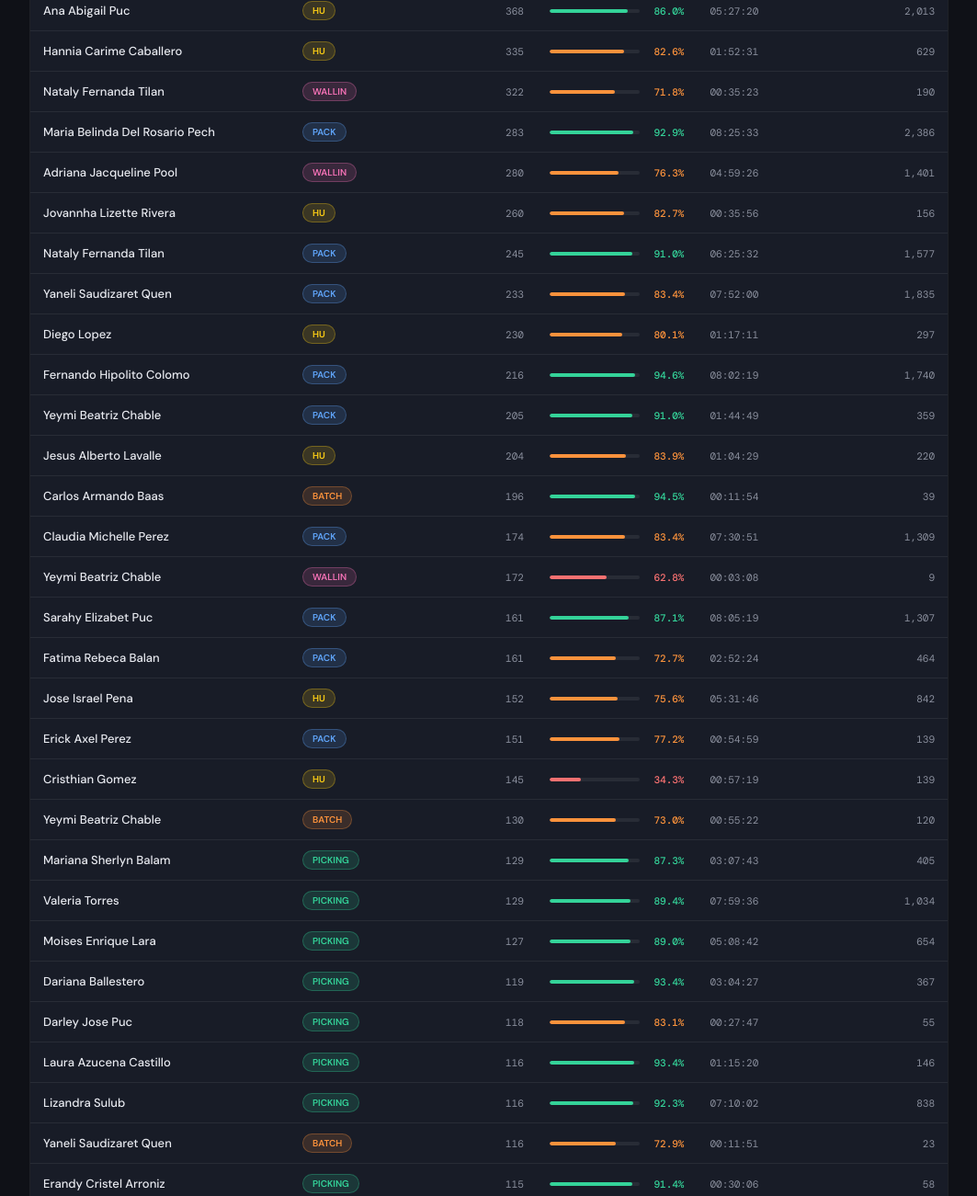
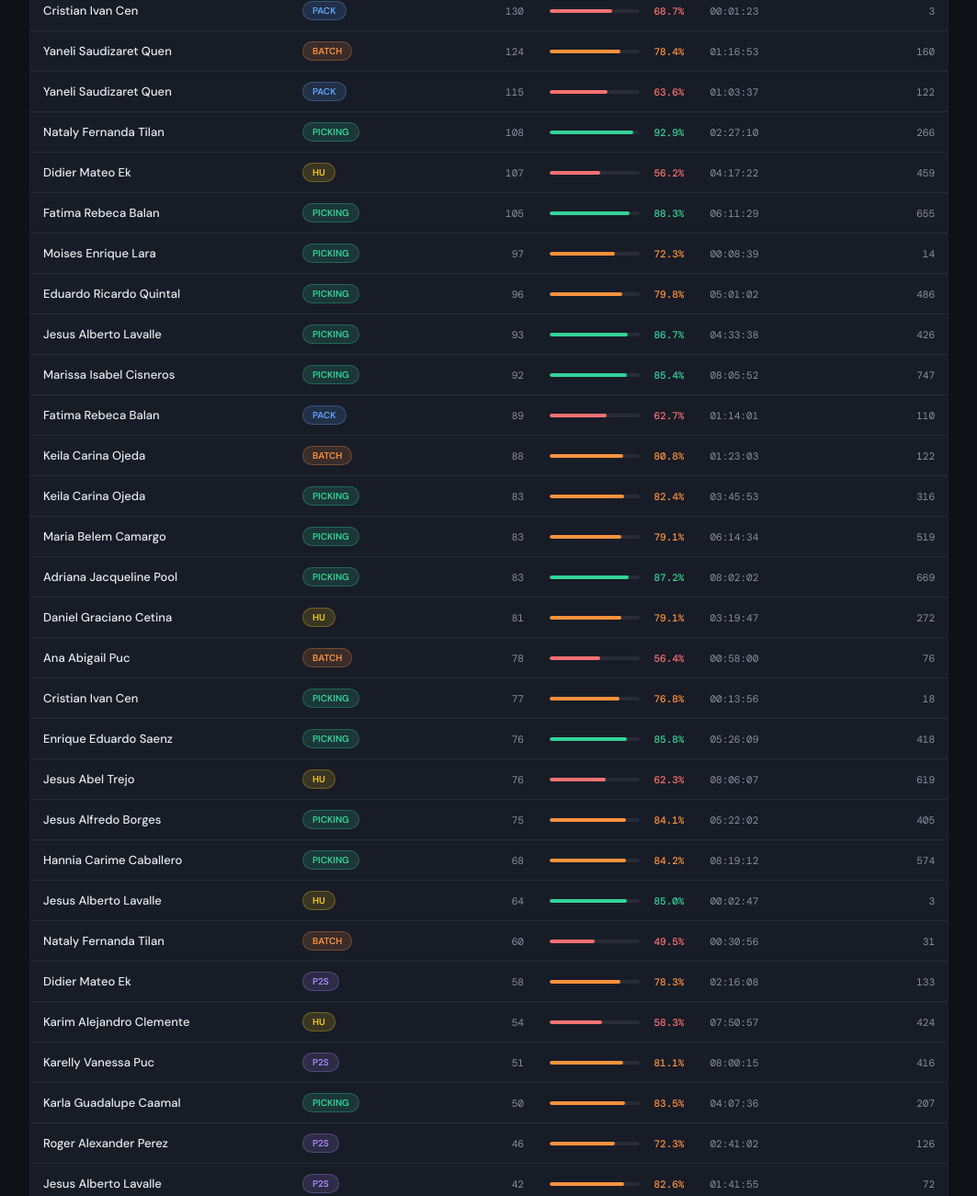
Before and after one commit to rodrigomolgora-ui/Productividad-OPS, a plain HTML site: page index.html in a window 1280 px wide. Shown: the part 920-2221 px from the top of the page at 92% size, without its empty margins (108-1171 px from the left). Drawn offline with nearby package versions, Linux system fonts and the light colour scheme.

Commit message:
Add files via upload

```diff
--- a/index.html
+++ b/index.html
@@ -78,117 +78,60 @@ tfoot td{background:var(--bg3);font-size:11px;font-weight:500;color:var(--text2)
 </table></div>
 </div>
 <script>
-const FECHA="30 junio 2026 — Turno 1A  05:40 a 15:00";
+const FECHA="05 julio 2026 — Turno 1A  05:40 a 15:00";
 const D=[
-["Mariana Sherlyn Balam","Pack",422,90.53,"04:53:10",2064],
-["Karen Cecilia Ek","Pack",391,93.12,"08:13:31",3224],
-["Nataly Fernanda Tilan","Pack",245,90.99,"06:25:32",1577],
-["Luis Enmanuel Solis","Pack",386,90.5,"02:40:04",1030],
-["Brian Alberto Canche","Pack",426,87.5,"08:05:21",3446],
-["Erick Axel Perez","Pack",151,77.17,"00:54:59",139],
-["Maria Belinda Del Rosario Pech","Pack",283,92.93,"08:25:33",2386],
-["Sarahy Elizabet Puc","Pack",161,87.1,"08:05:19",1307],
-["Fernando Hipolito Colomo","Pack",216,94.59,"08:02:19",1740],
-["Fatima Rebeca Balan","Pack",161,72.66,"02:52:24",464],
-["Claudia Michelle Perez","Pack",174,83.38,"07:30:51",1309],
-["Roger Alexander Perez","Pack",60,29.45,"00:34:55",35],
-["Yeymi Beatriz Chable","Pack",205,90.98,"01:44:49",359],
-["Yaneli Saudizaret Quen","Pack",233,83.4,"07:52:00",1835],
-["Erick Axel Perez","P2S",24,57.77,"00:53:33",22],
-["Omar Alonso Diaz","P2S",36,68.08,"00:40:56",25],
-["Francis Jhoana Pacho","P2S",58,79.06,"07:09:47",417],
-["Jovannha Lizette Rivera","P2S",37,74.61,"03:37:19",135],
-["Hugo Guillermo Alvarez","P2S",51,78.8,"01:55:02",98],
-["Jesus Alberto Lavalle","P2S",39,81.37,"01:31:42",61],
-["Yessica Sarai Mendez","P2S",30,69.78,"01:45:36",53],
-["Karelly Vanessa Puc","P2S",54,80.4,"07:51:24",432],
-["Didier Mateo Ek","P2S",55,75.38,"07:07:31",394],
-["Marcos Jesus Munoz","P2S",12,47.5,"00:04:40",1],
-["Jordy Fernando Contreras","P2S",45,88.02,"03:12:04",147],
-["Manuel Alejandro Ley","P2S",24,66.04,"00:33:49",14],
-["Daniel Graciano Cetina","P2S",52,82.95,"04:44:43",249],
-["Andres Antonio Chable","P2S",45,77.09,"02:06:27",96],
-["Lily Angelica Linares","Picking",90,84.24,"08:26:33",763],
-["Dianela Amir Martinez","Picking",67,80.17,"02:11:29",148],
-["Mariana Sherlyn Balam","Picking",129,87.25,"03:07:43",405],
-["Maria Marlene Matos","Picking",103,93.28,"06:49:48",709],
-["Nataly Fernanda Tilan","Picking",75,63.97,"00:53:48",68],
-["Luis Enmanuel Solis","Picking",101,74.78,"03:46:29",383],
-["Erick Axel Perez","Picking",66,70.84,"05:29:16",366],
-["Omar Alonso Diaz","Picking",34,72.89,"07:43:04",267],
-["Laura Azucena Castillo","Picking",116,93.41,"01:15:20",146],
-["Cristian Ivan Cen","Picking",91,78.44,"05:44:55",524],
-["Marco Antonio Lopez","Picking",60,79.94,"04:37:15",280],
-["Dariana Ballestero","Picking",119,93.37,"03:04:27",367],
-["Norma Geronimo","Picking",112,86.2,"08:02:59",903],
-["Francis Jhoana Pacho","Picking",15,49.14,"00:27:16",7],
-["Moises Enrique Lara","Picking",127,89.05,"05:08:42",654],
-["Alejandra Del Carmen Leal","Picking",114,85.93,"08:05:22",927],
-["Jovannha Lizette Rivera","Picking",50,60.61,"03:08:43",158],
-["Angel Abraham Rodriguez","Picking",73,81.33,"02:10:35",160],
-["Hannia Carime Caballero","Picking",91,83.95,"02:12:37",202],
-["Dora Corina Gonzalez","Picking",0,0,"00:04:40",0],
-["Hugo Guillermo Alvarez","Picking",80,93.5,"02:00:29",161],
-["Jonathan Manuel Osalde","Picking",0,0,"00:05:19",0],
-["Marissa Isabel Cisneros","Picking",107,85.59,"07:32:06",807],
-["Erandy Cristel Arroniz","Picking",115,91.42,"00:30:06",58],
-["Fatima Rebeca Balan","Picking",104,90.04,"05:07:51",535],
-["Jesus Alberto Lavalle","Picking",98,83.86,"01:19:26",130],
-["Braulio Esteban Fernandez","Picking",96,85.39,"02:08:55",207],
-["Yessica Sarai Mendez","Picking",38,62.1,"05:43:50",218],
-["Keila Carina Ojeda","Picking",91,73.67,"05:45:00",527],
-["Didier Mateo Ek","Picking",23,68.98,"00:10:19",4],
-["Roger Alexander Perez","Picking",0,0,"00:14:30",0],
-["Darley Jose Puc","Picking",118,83.14,"00:27:47",55],
-["Valeria Torres","Picking",129,89.42,"07:59:36",1034],
-["Jesus Alfredo Borges","Picking",103,90.2,"04:36:25",478],
-["Adriana Jacqueline Pool","Picking",88,83.52,"03:22:13",299],
-["Jordy Fernando Contreras","Picking",86,89.56,"05:11:03",446],
-["Manuel Alejandro Ley","Picking",115,91.76,"07:19:39",847],
-["Pablo Antonio Madera","Picking",91,78.62,"07:14:42",665],
-["Maria Alejandra Chan","Picking",108,89.6,"05:38:18",611],
-["Yeymi Beatriz Chable","Picking",94,75.06,"04:35:45",435],
-["Andres Antonio Chable","Picking",30,80.5,"04:55:42",150],
-["Victor Manuel Sima","Picking",75,87.65,"04:16:52",323],
-["Lizandra Sulub","Picking",116,92.28,"07:10:02",838],
-["Laura Azucena Castillo","Batch",63,60.99,"01:55:23",122],
-["Dariana Ballestero","Batch",66,52.73,"01:24:05",93],
-["Adriana Jacqueline Pool","Batch",20,51.14,"00:02:56",1],
-["Luis Gamaliel Chuc","Batch",104,71.06,"03:32:24",369],
-["Maria Josefina Pool","Batch",44,41.45,"02:07:10",94],
-["Yeymi Beatriz Chable","Batch",130,72.97,"00:55:22",120],
-["Carlos Armando Baas","Batch",196,94.54,"00:11:54",39],
-["Yaneli Saudizaret Quen","Batch",116,72.86,"00:11:51",23],
-["Nataly Fernanda Tilan","Wallin",322,71.79,"00:35:23",190],
-["Laura Azucena Castillo","Wallin",507,96.27,"02:38:00",1337],
-["Dariana Ballestero","Wallin",474,96.2,"03:18:59",1575],
-["Adriana Jacqueline Pool","Wallin",280,76.34,"04:59:26",1401],
-["Luis Gamaliel Chuc","Wallin",464,97.15,"04:38:00",2152],
-["Maria Josefina Pool","Wallin",418,90.24,"06:06:32",2558],
-["Yeymi Beatriz Chable","Wallin",172,62.77,"00:03:08",9],
-["Yaneli Saudizaret Quen","Wallin",507,83.72,"00:28:15",239],
-["Cristhian Gomez","HU",145,34.25,"00:57:19",139],
-["Jose Angel Couoh","HU",82,82.17,"02:30:57",207],
-["Rodrigo Molgora","HU",395,80.53,"00:09:25",62],
-["Jovannha Lizette Rivera","HU",260,82.7,"00:35:56",156],
-["Hannia Carime Caballero","HU",335,82.57,"01:52:31",629],
-["Hugo Guillermo Alvarez","HU",22,22.95,"00:39:09",15],
-["Jesus Alberto Lavalle","HU",204,83.9,"01:04:29",220],
-["Braulio Esteban Fernandez","HU",77,70.07,"05:45:51",445],
-["Ana Abigail Puc","HU",368,86.05,"05:27:20",2013],
-["Maria Belem Camargo","HU",431,81.65,"06:32:47",2826],
-["Darley Jose Puc","HU",475,83.38,"04:18:57",2054],
-["Diego Lopez","HU",230,80.13,"01:17:11",297],
-["Jesus Abel Trejo","HU",57,66.63,"07:09:20",412],
-["Marcos Jesus Munoz","HU",66,73.21,"04:17:12",284],
-["Karim Alejandro Clemente","HU",46,54.16,"06:28:38",304],
-["Vanessa Anaeli Narvaez","HU",0,0,"00:04:40",0],
-["Jose Israel Pena","HU",152,75.61,"05:31:46",842],
-["Maria Alejandra Chan","HU",541,93.98,"01:37:44",882],
-["Daniel Graciano Cetina","HU",13,20.07,"00:13:47",3],
-["Lizandra Sulub","HU",456,89.88,"00:59:28",452],
-["Omar Alonso Diaz","HU",0,0,"00:01:22",0],
-["Didier Mateo Ek","HU",0,0,"00:05:43",0],
+["Nataly Fernanda Tilan","Pack",329,85.77,"03:48:07",1251],
+["Cristian Ivan Cen","Pack",130,68.67,"00:01:23",3],
+["Maria Belinda Del Rosario Pech","Pack",305,91.14,"04:54:36",1498],
+["Tania Guadalupe Pereira","Pack",243,92.37,"08:18:06",2023],
+["Sarahy Elizabet Puc","Pack",173,90.19,"07:56:24",1375],
+["Fatima Rebeca Balan","Pack",89,62.67,"01:14:01",110],
+["Roger Alexander Perez","Pack",428,85.68,"05:23:41",2309],
+["Yaneli Saudizaret Quen","Pack",115,63.64,"01:03:37",122],
+["Karla Guadalupe Caamal","P2S",34,72.25,"01:07:34",39],
+["Omar Alonso Diaz","P2S",37,70.82,"06:11:44",235],
+["Jesus Alberto Lavalle","P2S",42,82.62,"01:41:55",72],
+["Karelly Vanessa Puc","P2S",51,81.14,"08:00:15",416],
+["Didier Mateo Ek","P2S",58,78.29,"02:16:08",133],
+["Roger Alexander Perez","P2S",46,72.29,"02:41:02",126],
+["Carlos Armando Baas","P2S",42,86.53,"00:23:45",17],
+["Karla Guadalupe Caamal","Picking",50,83.55,"04:07:36",207],
+["Nataly Fernanda Tilan","Picking",108,92.9,"02:27:10",266],
+["Omar Alonso Diaz","Picking",20,66.26,"01:41:52",35],
+["Cristian Ivan Cen","Picking",77,76.79,"00:13:56",18],
+["Francis Jhoana Pacho","Picking",36,78.69,"07:25:57",272],
+["Moises Enrique Lara","Picking",97,72.25,"00:08:39",14],
+["Hannia Carime Caballero","Picking",68,84.24,"08:19:12",574],
+["Dora Corina Gonzalez","Picking",0,0,"00:00:44",0],
+["Marissa Isabel Cisneros","Picking",92,85.4,"08:05:52",747],
+["Fatima Rebeca Balan","Picking",105,88.25,"06:11:29",655],
+["Jesus Alberto Lavalle","Picking",93,86.69,"04:33:38",426],
+["Eduardo Ricardo Quintal","Picking",96,79.81,"05:01:02",486],
+["Keila Carina Ojeda","Picking",83,82.4,"03:45:53",316],
+["Maria Belem Camargo","Picking",83,79.12,"06:14:34",519],
+["Jesus Alfredo Borges","Picking",75,84.11,"05:22:02",405],
+["Adriana Jacqueline Pool","Picking",83,87.2,"08:02:02",669],
+["Enrique Eduardo Saenz","Picking",76,85.79,"05:26:09",418],
+["Carlos Armando Baas","Picking",40,81.52,"01:49:46",75],
+["Nataly Fernanda Tilan","Batch",60,49.46,"00:30:56",31],
+["Ana Abigail Puc","Batch",78,56.41,"00:58:00",76],
+["Keila Carina Ojeda","Batch",88,80.85,"01:23:03",122],
+["Carlos Armando Baas","Batch",142,94.18,"00:16:53",40],
+["Yaneli Saudizaret Quen","Batch",124,78.41,"01:16:53",160],
+["Nataly Fernanda Tilan","Wallin",456,94.53,"01:01:50",470],
+["Ana Abigail Puc","Wallin",364,81.58,"03:58:32",1449],
+["Keila Carina Ojeda","Wallin",258,77.27,"02:59:54",776],
+["Yaneli Saudizaret Quen","Wallin",433,82.22,"05:16:42",2287],
+["Omar Alonso Diaz","HU",0,0,"00:09:33",0],
+["Cristian Ivan Cen","HU",141,70.46,"07:59:03",1126],
+["Jesus Alberto Lavalle","HU",64,85.03,"00:02:47",3],
+["Didier Mateo Ek","HU",107,56.17,"04:17:22",459],
+["Maria Belem Camargo","HU",431,71.28,"01:45:51",762],
+["Darley Jose Puc","HU",328,77.28,"06:08:01",2015],
+["Diego Lopez","HU",296,86.43,"01:01:46",305],
+["Jesus Abel Trejo","HU",76,62.3,"08:06:07",619],
+["Karim Alejandro Clemente","HU",54,58.25,"07:50:57",424],
+["Daniel Graciano Cetina","HU",81,79.09,"03:19:47",272],
 ];
 const PROC_COLORS={Pack:['#60a5fa','rgba(96,165,250,0.15)','rgba(96,165,250,0.3)'],P2S:['#a78bfa','rgba(167,139,250,0.15)','rgba(167,139,250,0.3)'],Picking:['#34d399','rgba(52,211,153,0.15)','rgba(52,211,153,0.3)'],Batch:['#fb923c','rgba(251,146,60,0.15)','rgba(251,146,60,0.3)'],Wallin:['#f472b6','rgba(244,114,182,0.15)','rgba(244,114,182,0.3)'],HU:['#facc15','rgba(250,204,21,0.15)','rgba(250,204,21,0.3)']};
 function gc(p){return PROC_COLORS[p]||['#8b909e','rgba(139,144,158,0.15)','rgba(139,144,158,0.3)'];}
```
